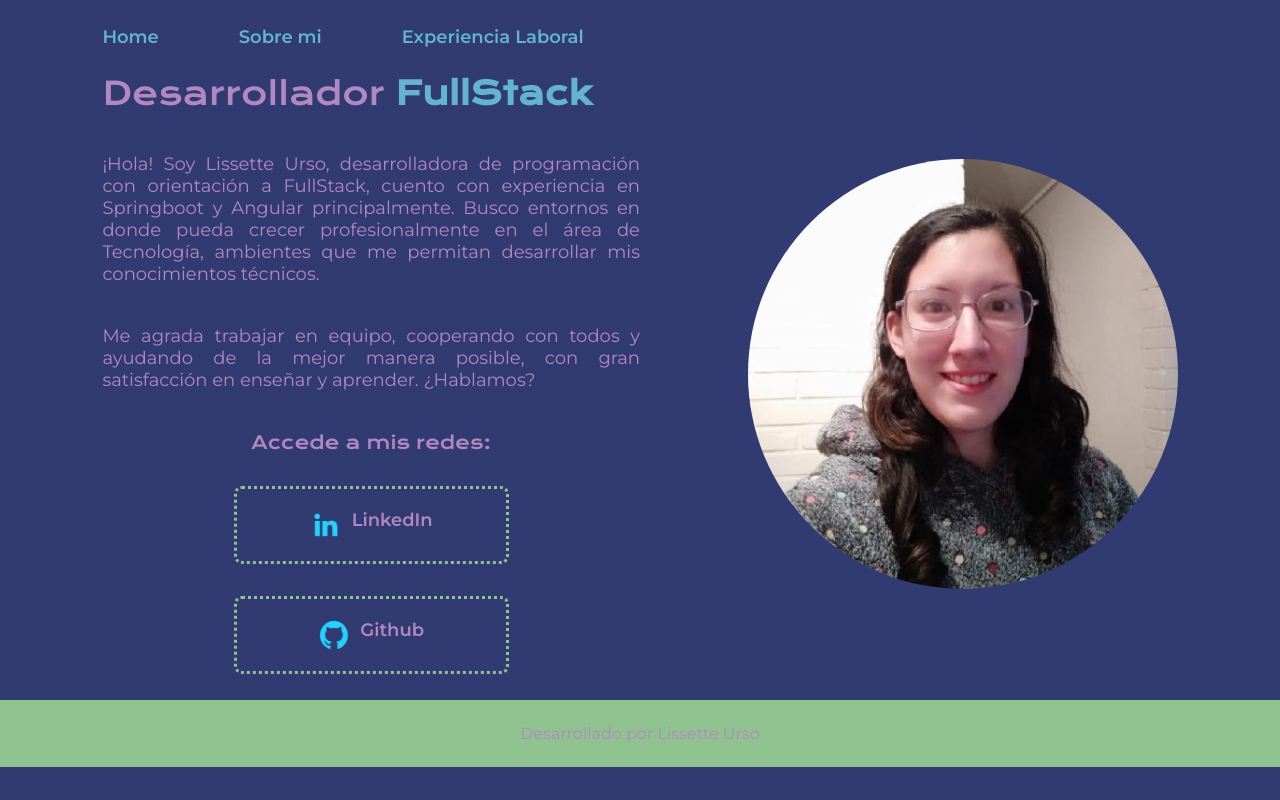
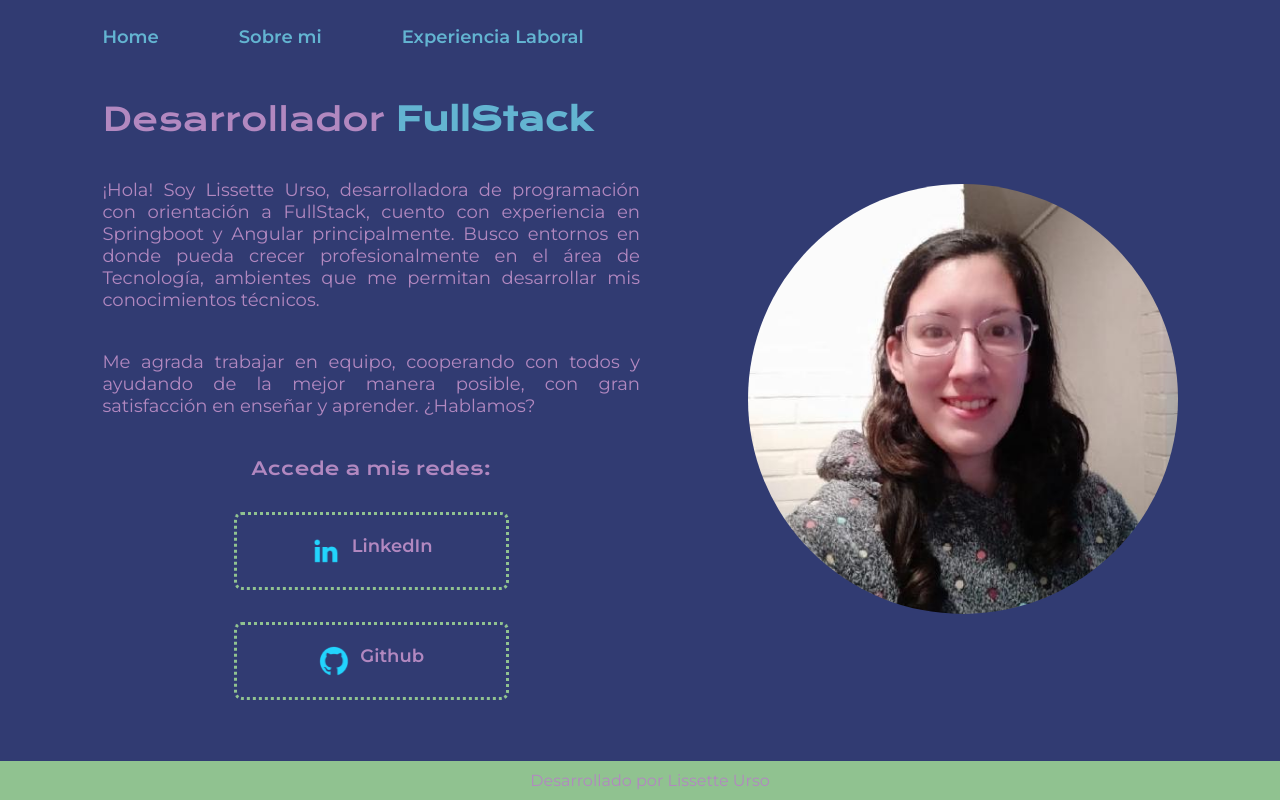
Before and after one commit to KiraElric/portafolio-cv, a plain HTML site: page index.html in a window 1280 px wide. Drawn offline with nearby package versions, Linux system fonts and the light colour scheme.

Commit message:
Mejorando el footer

```diff
--- a/assets/styles/style.css
+++ b/assets/styles/style.css
@@ -52,7 +52,7 @@ body {
 .presentacion {
     display: flex;
     align-items: center;
-    padding: 2% 8%;
+    padding: 4% 8%;
     justify-content: space-between;
     gap: 82px;
 }
@@ -138,12 +138,16 @@ strong {
 
 .footer{
     background-color: var(--color-boton-footer);
-    padding: 24px;
+    padding: 10px;
     color: var(--color-texto);
     text-align: center;
     font-family: var(--fuente-montserrat);
     font-weight: 400;
     font-size: 16px;
+    position: fixed;
+    left: 0;
+    bottom: 0;
+    width: 100%;
 }
 
 @media(max-width: 1200px){
```
